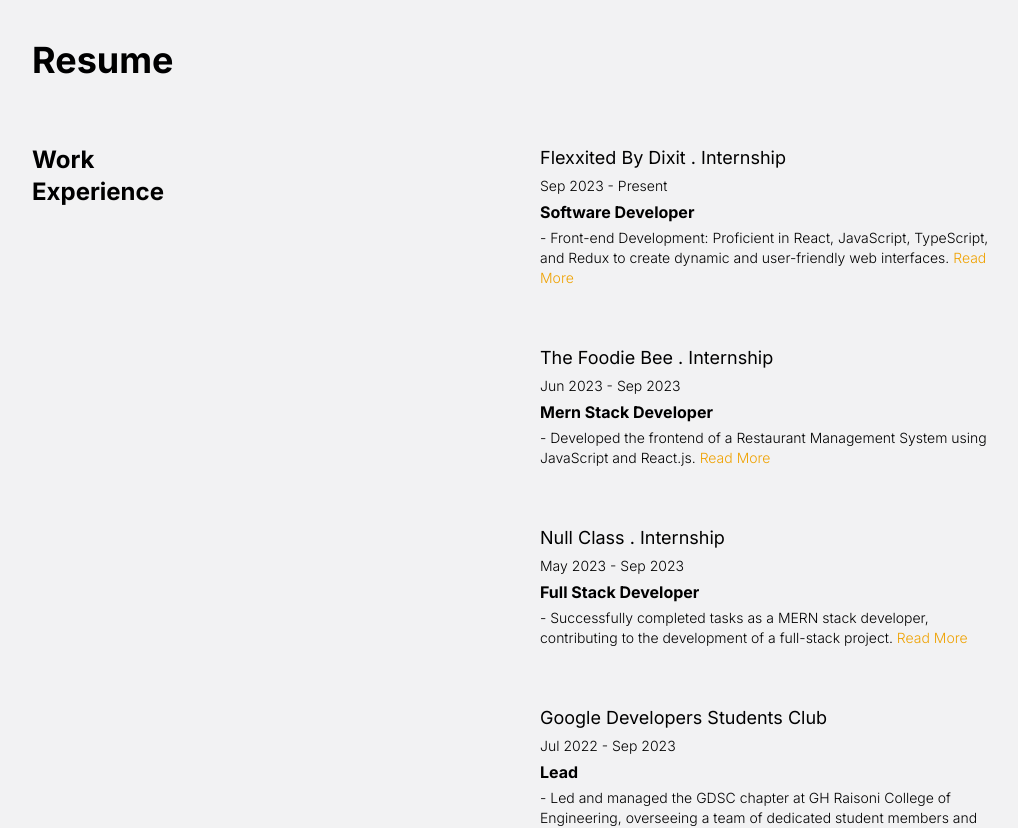
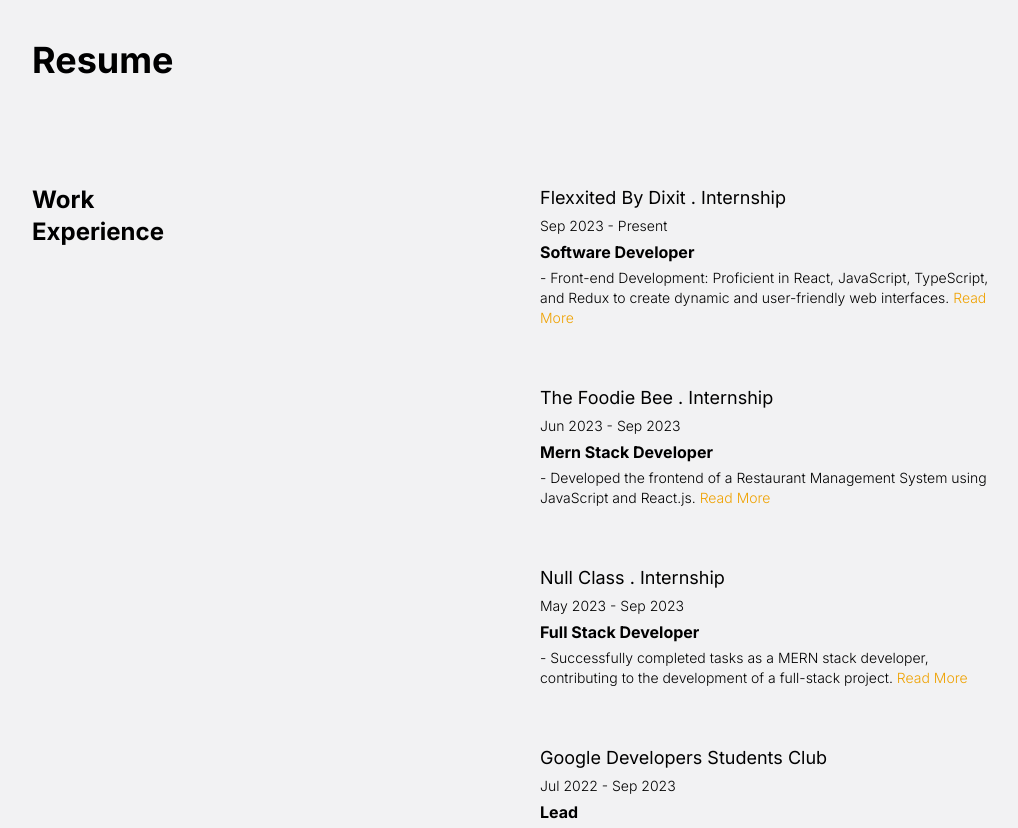
Before and after one commit to ViditChawda/vidits_portfolio, a Next.js app: page /resume in a window 1280 px wide. Shown: the top 828 px of the page, without its empty margins (128-1146 px from the left). Built offline with nearby package versions, Linux system fonts and the light colour scheme.

Commit message:
bug fixes

```diff
--- a/src/app/projects/page.tsx
+++ b/src/app/projects/page.tsx
@@ -9,7 +9,7 @@
     return (
         <div className="md:w-[75%] mx-auto h-fit py-6 px-6 md:py-0 md:px-0">
             <div className="mt-10 font-bold md:text-4xl text-2xl">Projects</div>
-            <div className="py-10 flex flex-col gap-20 md:gap-36 mb-10">
+            <div className="py-10 flex flex-col gap-20 md:gap-36 mb-20">
                 <ProjectCard
                     title="Consultify"
                     description="Lorem ipsum dolor sit amet consectetur adipisicing elit. Laboriosam, officiis. Eos dolorem voluptatibus nemo sint ut pariatur iure! Pariatur corrupti nemo ab officia quasi accusantium repudiandae. Perferendis earum dignissimos quae?"
--- a/src/app/resume/page.tsx
+++ b/src/app/resume/page.tsx
@@ -32,7 +32,7 @@
         <div className="md:w-[75%] mx-auto">
             <div className="h-fit py-6 md:py-0 px-6 md:px-0 flex flex-col gap-6">
                 <div className="font-bold text-2xl md:text-4xl md:mt-10">Resume</div>
-                <div className="font-bold text-xl flex flex-col md:flex-row gap-14 border-b border-gray-300 md:mt-10 md:py-0 py-10">
+                <div className="font-bold text-xl flex flex-col md:flex-row gap-14 border-b border-gray-300 md:mt-10 md:py-10 py-10">
                     <motion.div
                         className='md:w-[50%] md:text-2xl'>Work <br /> Experience</motion.div>
 
```
